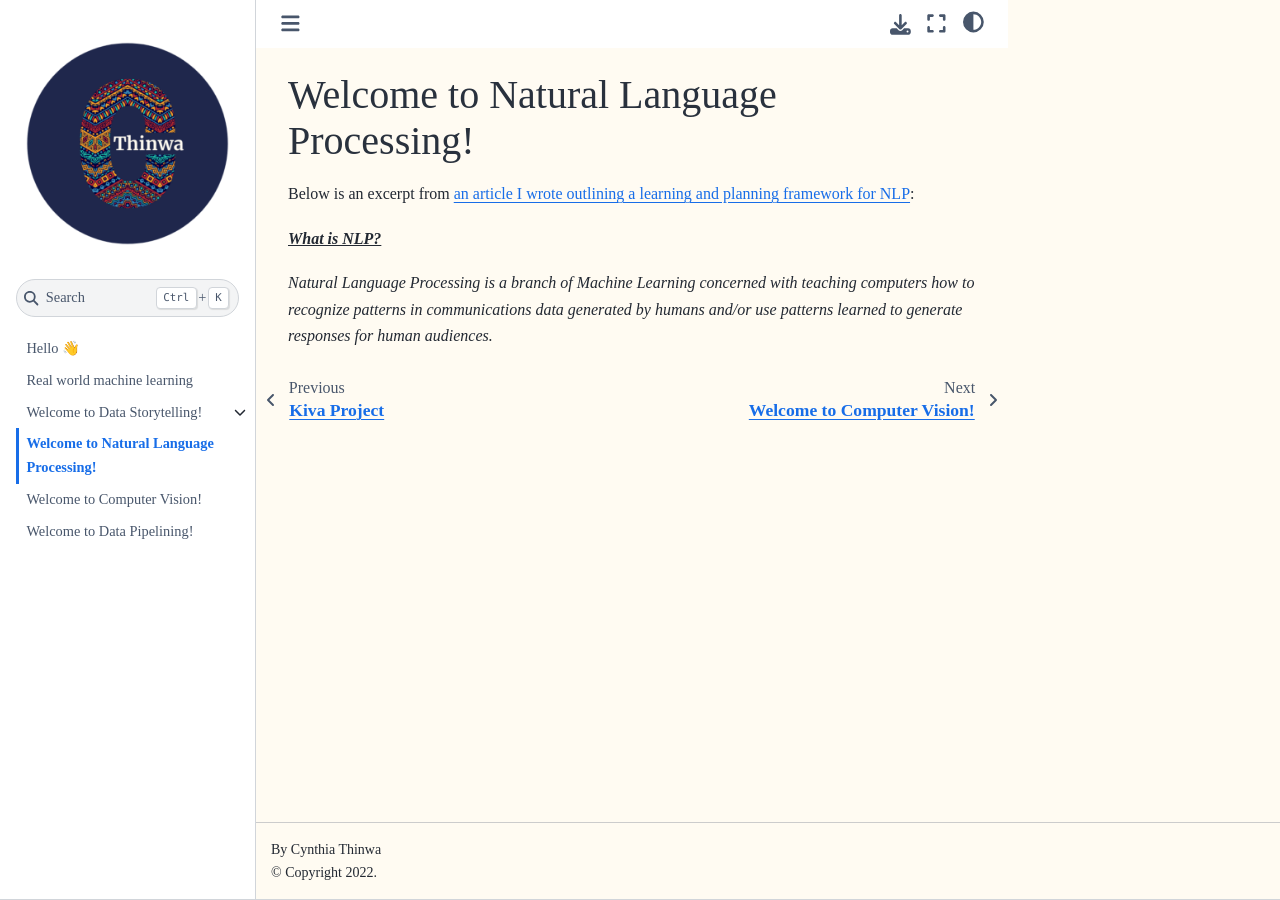
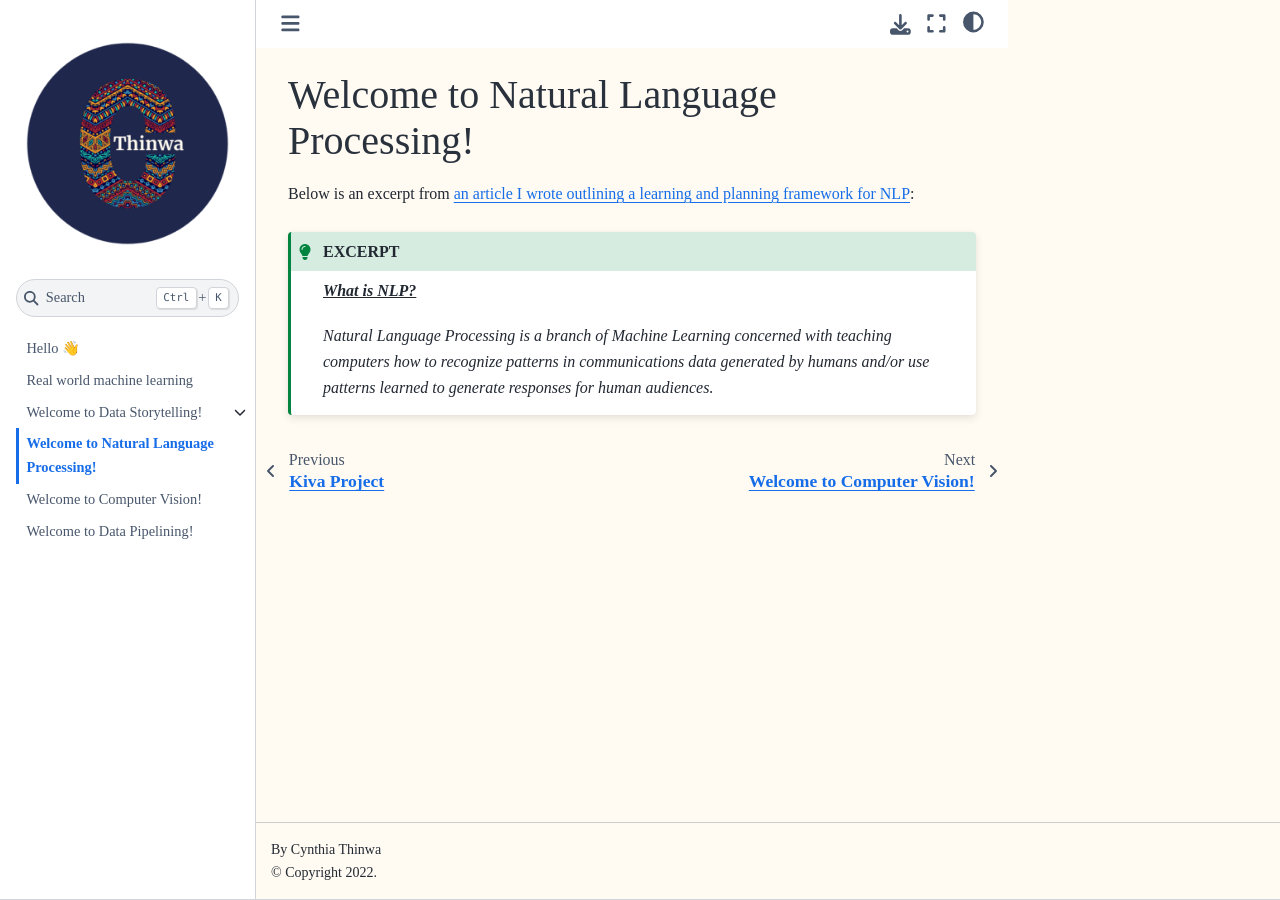
Before and after one commit to CeeThinwa/knowledge-hub, a Jupyter Book: the page built from book/nlp.md, in a window 1280 px wide. Built offline with Jupyter Book 1.0.4 settings and Sphinx 7.4.7 and the Sphinx Book theme 1.1.4, drawn with Linux system fonts in a browser that asks for light colours.

Commit message:
Update nlp.md

```diff
--- a/book/nlp.md
+++ b/book/nlp.md
@@ -1,8 +1,13 @@
 (nlp)=
 # Welcome to Natural Language Processing!
 
-Below is an excerpt from [an article I wrote outlining a learning and planning framework for NLP](https://medium.com/@ceethinwa/delivering-success-in-natural-language-processing-projects-part-one-40c4775cf6a9):
+Below is an excerpt from
+[an article I wrote outlining a learning and planning framework for NLP](https://medium.com/@ceethinwa/delivering-success-in-natural-language-processing-projects-part-one-40c4775cf6a9):
 
+:::{admonition} EXCERPT
+:class: tip
 <u>_**What is NLP?**_</u>
 
-*Natural Language Processing is a branch of Machine Learning concerned with teaching computers how to recognize patterns in communications data generated by humans and/or use patterns learned to generate responses for human audiences.*
+*Natural Language Processing is a branch of Machine Learning concerned with teaching computers how to recognize patterns
+in communications data generated by humans and/or use patterns learned to generate responses for human audiences.*
+:::
```
